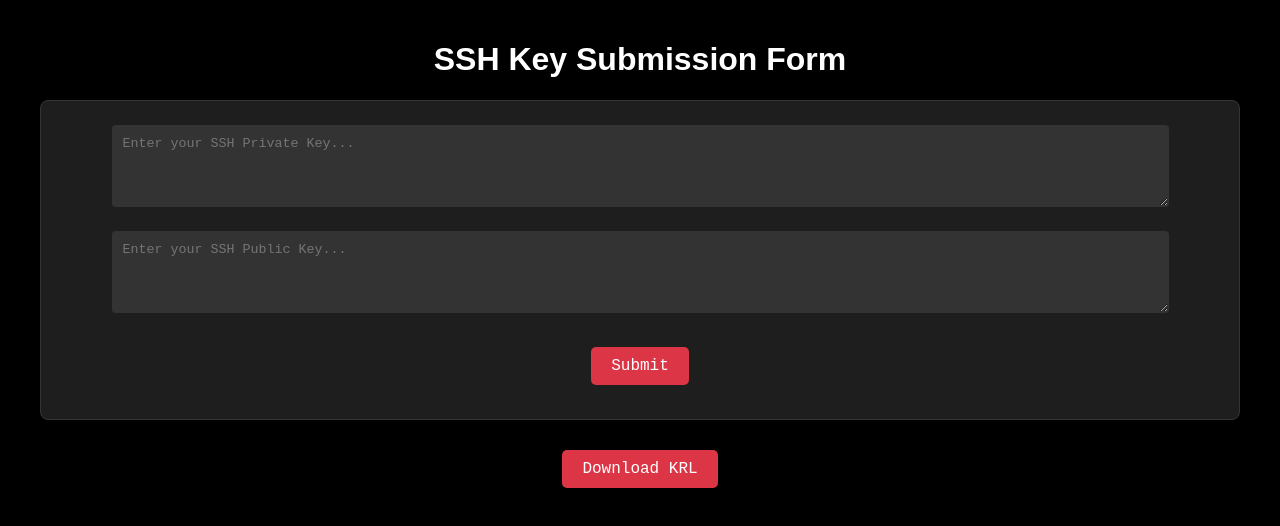
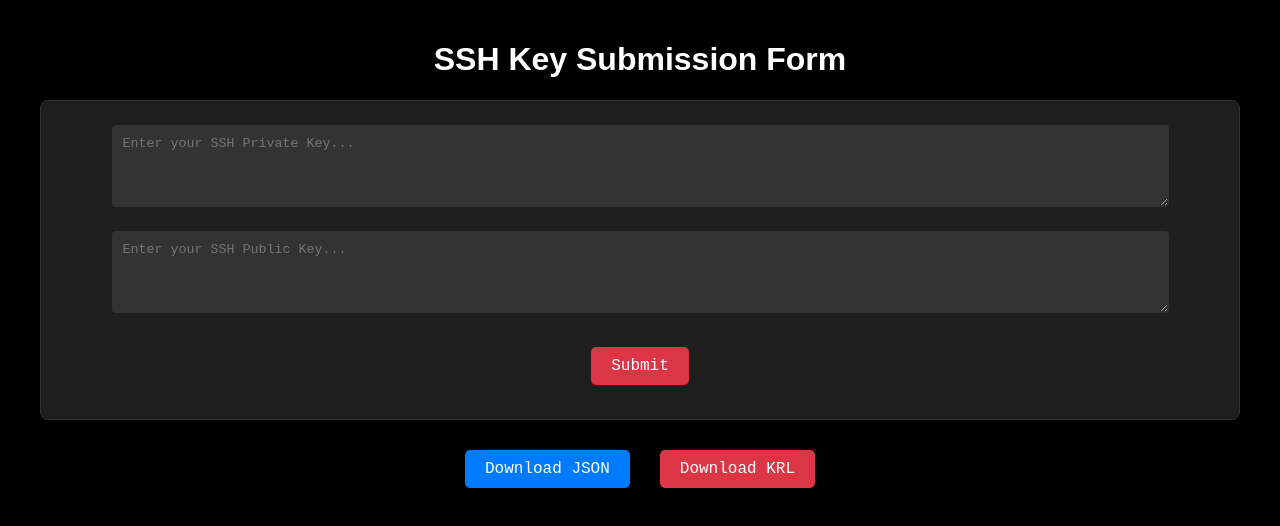
Before and after one commit to K1zum1/SSH-Key-Aggregator, a React (Create React App) app in the folder ssh-key-submission/: page / in a window 1280 px wide. Shown: the top 526 px of the page. Built offline with nearby package versions, Linux system fonts and the light colour scheme; what ldrs would draw is missing.

Commit message:
add handling for krl download

```diff
--- a/ssh-key-submission/src/App.js
+++ b/ssh-key-submission/src/App.js
@@ -34,14 +34,35 @@ const App = () => {
     }
   };
 
+  const handleDownloadJSON = async () => {
+    try {
+      const response = await fetch('/api/generateJSON');
+      if (!response.ok) {
+        throw new Error('Failed to generate KRL.');
+      }
+      const data = await response.json();
+      const blob = new Blob([JSON.stringify(data, null, 2)], { type: 'application/json' });
+      const url = window.URL.createObjectURL(blob);
+      const a = document.createElement('a');
+      a.style.display = 'none';
+      a.href = url;
+      a.download = 'revocation-list.json';
+      document.body.appendChild(a);
+      a.click();
+      window.URL.revokeObjectURL(url);
+    } catch (error) {
+      console.error('Error downloading JSON file:', error);
+      setError('Failed to download JSON file.');
+    }
+  };
+
   const handleDownloadKRL = async () => {
     try {
       const response = await fetch('/api/generateKrl');
       if (!response.ok) {
         throw new Error('Failed to generate KRL.');
       }
-      const data = await response.json();
-      const blob = new Blob([JSON.stringify(data, null, 2)], { type: 'application/json' });
+      const blob = await response.blob();
       const url = window.URL.createObjectURL(blob);
       const a = document.createElement('a');
       a.style.display = 'none';
@@ -68,6 +89,7 @@ const App = () => {
         </div>
       )}
       <div className="button-container">
+        <button onClick={handleDownloadJSON}>Download JSON</button>
         <button onClick={handleDownloadKRL}>Download KRL</button>
       </div>
     </div>
```
